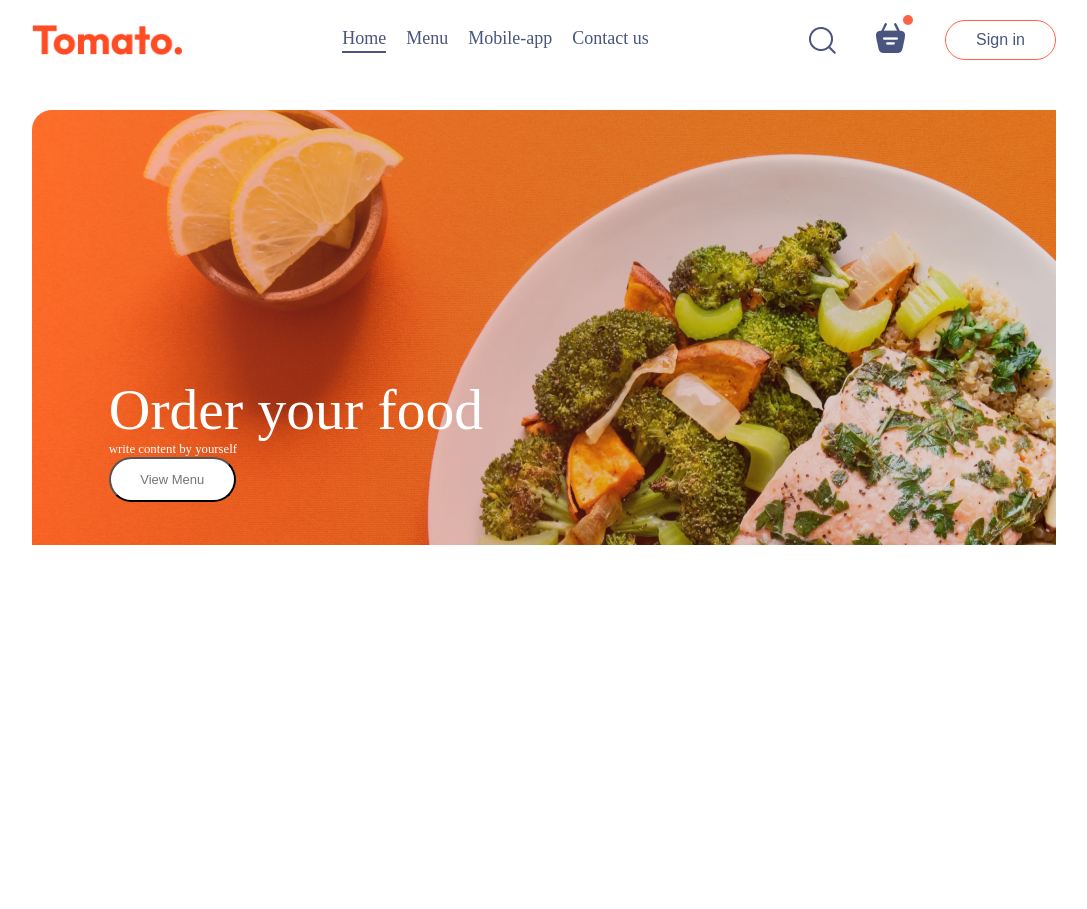
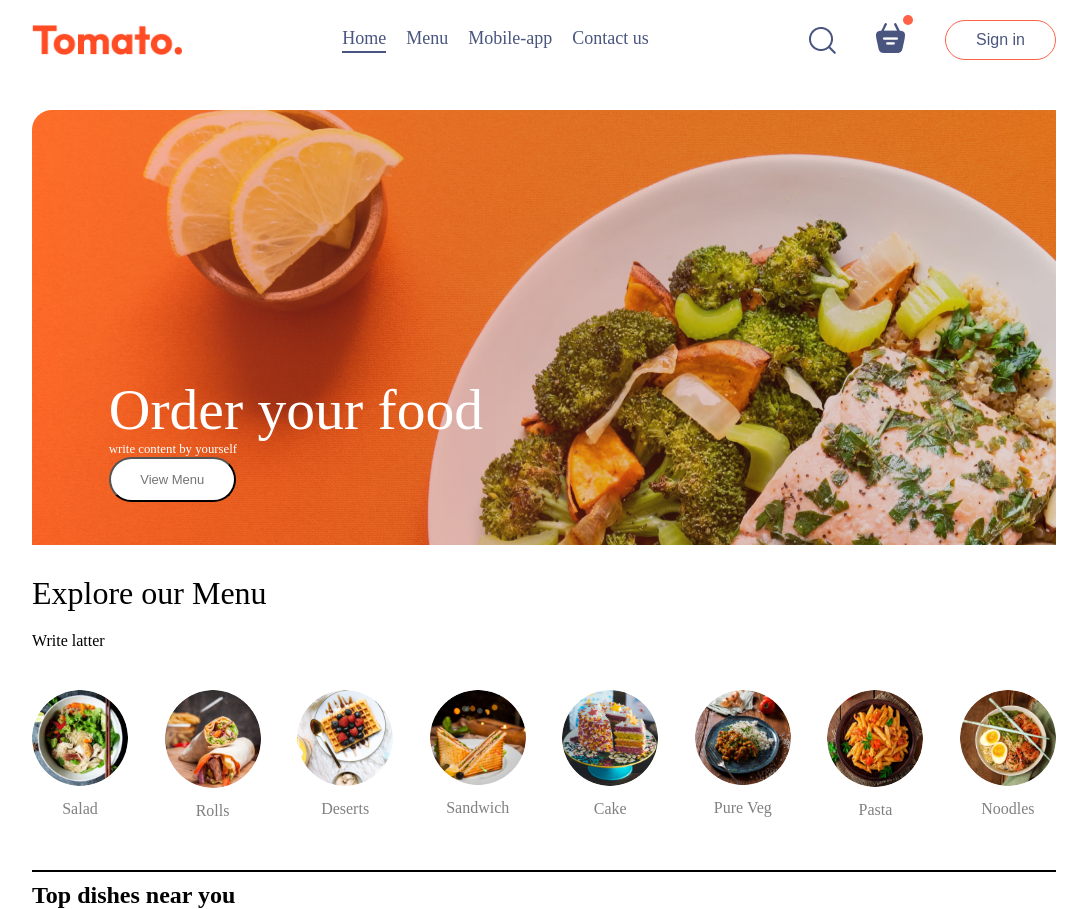
Before and after one commit to vankha09052007/restaurant-website, a React (Vite) app in the folder frontend/: page / in a window 1280 px wide. Shown: the whole page, without its empty margins (96-1183 px from the left). Before the commit the page ends 800 px from the top, so only its background shows below. Built offline with nearby package versions, Linux system fonts and the light colour scheme.

Commit message:
1 hour 10 minute

```diff
--- a/frontend/src/components/ExploreMenu/ExploreMenu.css
+++ b/frontend/src/components/ExploreMenu/ExploreMenu.css
@@ -0,0 +1,50 @@
+.explore-menu{
+    display:flex;
+    flex-direction: column;
+    gap:20px;
+}
+.explore-menu h1{
+    color: black;
+    font-weight: 500;
+}
+.explore-menu-text{
+    max-width: 60%;
+    columns: white;
+}
+.explore-menu-list{
+    display:flex;
+    justify-content: space-between;
+    align-items: cengter;
+    gap: 30px;
+    text-align: center;
+    margin: 20px 0px;
+    overflow-x: scroll;
+}
+.explore-menu-list::-webkit-scrollbar{
+    display:none;
+}
+.explore-menu-list-item img{
+    width: 7.5vw;
+    min-width: 80px;
+    cursor:pointer;
+    border-radius: 50%;
+    transition: 0.2s;
+}
+.explore-menu-list-item p{
+    margin-top: 10px;
+    color: grey;
+    font-size: max(1,4 vw, 16px);
+    cursor:pointer;
+}
+.explore-menu hr{
+    margin: 10px 0px;
+    height: 2px;
+    background-color: black;
+    border: none;
+
+}
+.explore-menu-list-item .active{
+    border:4px solid tomato;
+    padding:2px;
+
+}
--- a/frontend/src/components/ExploreMenu/ExploreMenu.jsx
+++ b/frontend/src/components/ExploreMenu/ExploreMenu.jsx
@@ -1,9 +1,22 @@
 import React from 'react'
 import './ExploreMenu.css'
-const ExploreMenu = () => {
+import {menu_list} from '../../assets/assets'
+const ExploreMenu = ({category,setCategory}) => {
   return (
-    <div>
-
+    <div className='explore-menu' id='explore-menu'>
+      <h1> Explore our Menu</h1>
+      <p className='explore-menu-text'> Write latter</p>
+      <div className="explore-menu-list">
+        {menu_list.map((item,index)=>{
+          return (
+            <div onClick={()=>setCategory(prev=>prev===item.menu_name? "All":item.menu_name)} key={index}className='explore-menu-list-item'>
+              <img className={category===item.menu_name?"active":""} src={item.menu_image} alt=""/>
+              <p>{item.menu_name} </p>
+            </div>
+          )
+        })}
+      </div>
+      <hr/>
     </div>
   )
 }
--- /dev/null
+++ b/frontend/src/components/FoodDisplay/FoodDisplay.jsx
@@ -0,0 +1,13 @@
+import React, { useContext } from 'react'
+import './FoodDisplay.css'
+import { StoreContext } from '../../context/StoreContext'
+const FoodDisplay = ({category}) => {
+    const {food_list}=useContext(StoreContext)
+  return (
+    <div className='food-display' id='food-display'>
+        <h2> Top dishes near you </h2>
+    </div>
+  )
+}
+
+export default FoodDisplay
--- /dev/null
+++ b/frontend/src/context/StoreContext.jsx
@@ -0,0 +1,17 @@
+import { createContext } from "react";
+
+export const StoreContext= createContext(null)
+
+import { food_list } from "../assets/assets";
+
+const StoreContextProvider =(props)=>{
+    const contextValue={
+        food_list
+    }
+    return(
+        <StoreContext.Provider value={contextValue}>
+            {props.children}
+        </StoreContext.Provider>
+    )
+}
+export default StoreContextProvider;
--- a/frontend/src/main.jsx
+++ b/frontend/src/main.jsx
@@ -1,12 +1,16 @@
-import { StrictMode } from 'react'
-import { createRoot } from 'react-dom/client'
+import { StrictMode } from 'react' //edit later
+import { createRoot } from 'react-dom/client' //edit later
 import './index.css'
 import {BrowserRouter} from 'react-router-dom'
 import App from './App.jsx'
+import StoreContextProvider from './context/StoreContext.jsx'
 
 createRoot(document.getElementById('root')).render(
   <BrowserRouter>
-    <App />
+    <StoreContextProvider>
+      <App />
+    </StoreContextProvider>
+
   </BrowserRouter>
 
 
--- a/frontend/src/pages/Home/Home.jsx
+++ b/frontend/src/pages/Home/Home.jsx
@@ -1,11 +1,17 @@
-import React from 'react'
+import React, { useState } from 'react'
 import'./Home.css'
 import Header from '../../components/Header/Header'
+import ExploreMenu from '../../components/ExploreMenu/ExploreMenu'
+import FoodDisplay from '../../components/FoodDisplay/FoodDisplay'
 
 const Home = () => {
+  const [category, setCategory]=useState("All");
   return (
     <div>
      <Header/>
+     <ExploreMenu category={category} setCategory={setCategory}/>
+     <FoodDisplay category={category}/>
+
     </div>
   )
 }
```
Also changed, not shown: frontend/src/components/FoodDisplay/FoodDisplay.css (added).
